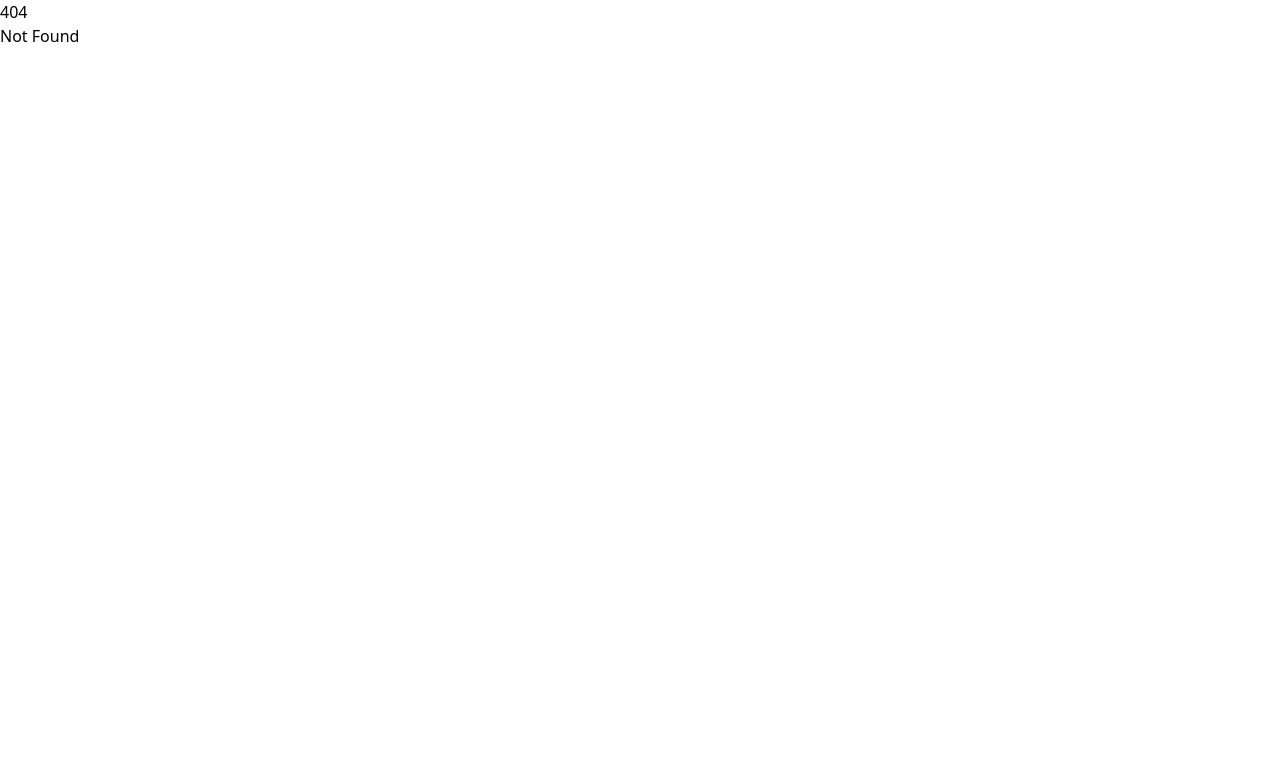
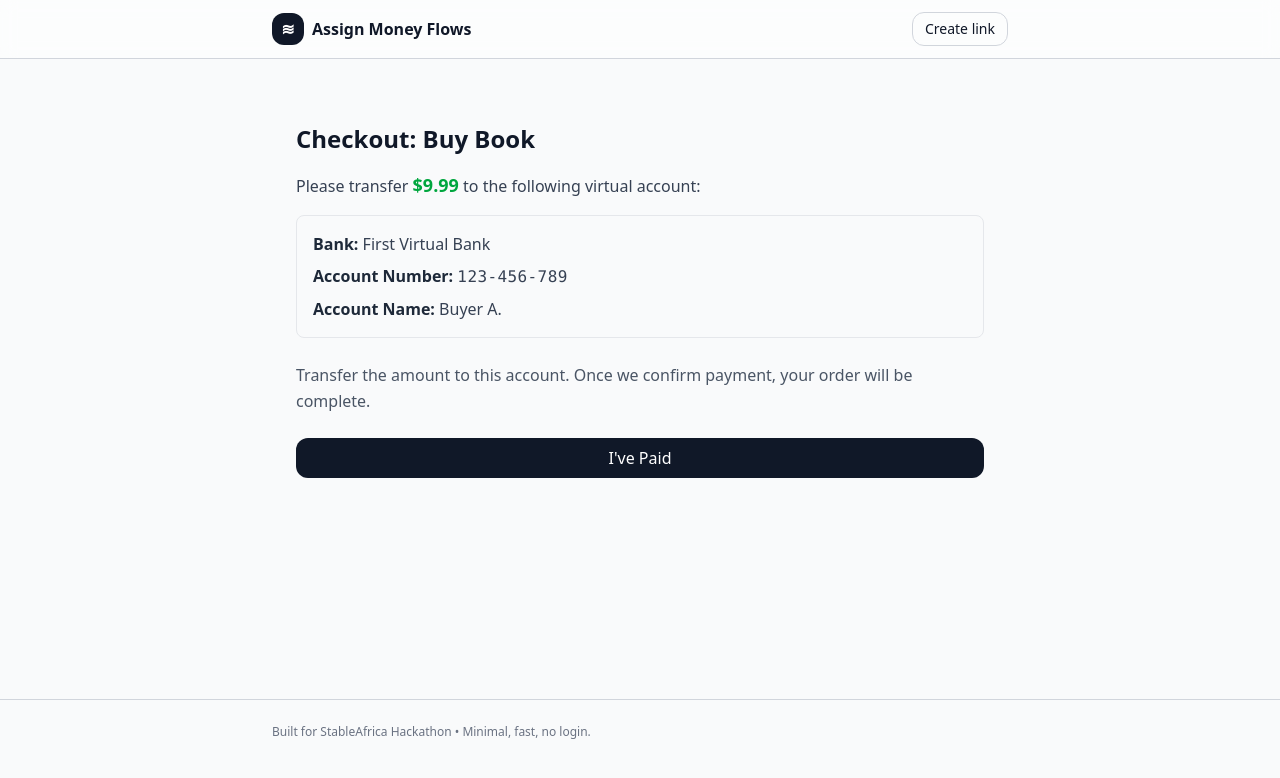
Before and after one commit to assignmoney/assign-web-spark, a SvelteKit app: page /pay/1/checkout in a window 1280 px wide. Before the commit this address had no page. Shown: the top 778 px of the page. Built offline with nearby package versions, Linux system fonts and the light colour scheme.

Commit message:
feat: add checkout page

```diff
--- /dev/null
+++ b/src/routes/(main)/pay/[id]/checkout/+page.server.ts
@@ -0,0 +1,19 @@
+import type { PageServerLoad } from './$types';
+
+async function getPaymentItem(id: string) {
+	return {
+		slug: id,
+		title: 'Buy Book',
+		amount: 9.99,
+		virtualAccount: {
+			bank: 'First Virtual Bank',
+			accountNumber: '123-456-789',
+			accountName: 'Buyer A.'
+		}
+	};
+}
+
+export const load: PageServerLoad = async ({ params }) => {
+	const item = await getPaymentItem(params.id);
+	return { item };
+};
--- /dev/null
+++ b/src/routes/(main)/pay/[id]/checkout/+page.svelte
@@ -0,0 +1,63 @@
+<script lang="ts">
+  export let data: {
+    item: {
+      slug: string;
+      title: string;
+      amount: number;
+      virtualAccount: {
+        bank: string;
+        accountNumber: string;
+        accountName: string;
+      };
+    };
+  };
+</script>
+
+<div class="p-6">
+  <div>
+    <!-- Title -->
+    <h1 class="text-2xl font-bold mb-4 text-gray-900">
+      Checkout: {data.item.title}
+    </h1>
+
+    <!-- Amount -->
+    <p class="mb-4 text-gray-700">
+      Please transfer
+      <span class="font-semibold text-green-600 text-lg">
+        ${data.item.amount}
+      </span>
+      to the following virtual account:
+    </p>
+
+    <!-- Virtual Account Box -->
+    <div
+      class="bg-gray-50 p-4 rounded-lg mb-6 space-y-2 border border-gray-200"
+    >
+      <p>
+        <span class="font-semibold text-gray-800">Bank:</span>
+        <span class="text-gray-700">{data.item.virtualAccount.bank}</span>
+      </p>
+      <p>
+        <span class="font-semibold text-gray-800">Account Number:</span>
+        <span class="text-gray-700 font-mono tracking-wide"
+          >{data.item.virtualAccount.accountNumber}</span
+        >
+      </p>
+      <p>
+        <span class="font-semibold text-gray-800">Account Name:</span>
+        <span class="text-gray-700">{data.item.virtualAccount.accountName}</span
+        >
+      </p>
+    </div>
+
+    <!-- Instructions -->
+    <p class="mb-6 text-gray-600 leading-relaxed">
+      Transfer the amount to this account. Once we confirm payment, your order
+      will be complete.
+    </p>
+
+    <div>
+      <button class="w-full button"> I've Paid </button>
+    </div>
+  </div>
+</div>
```
